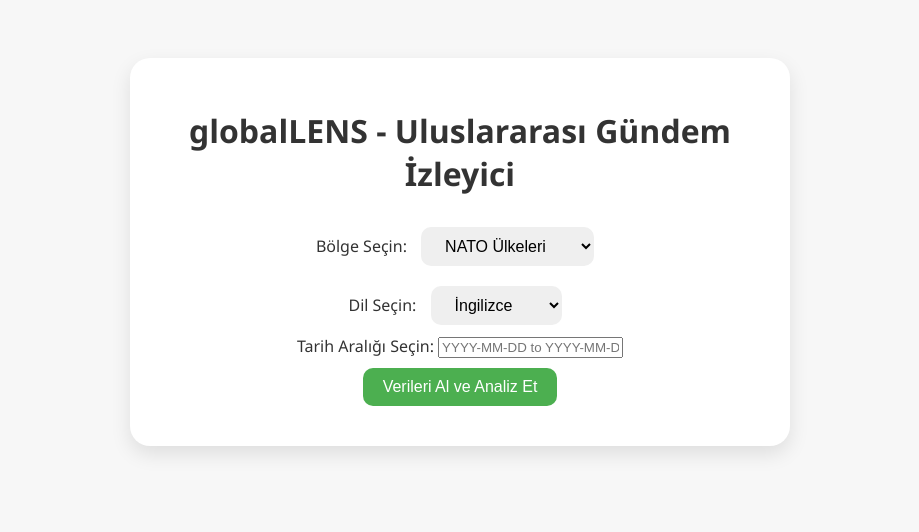
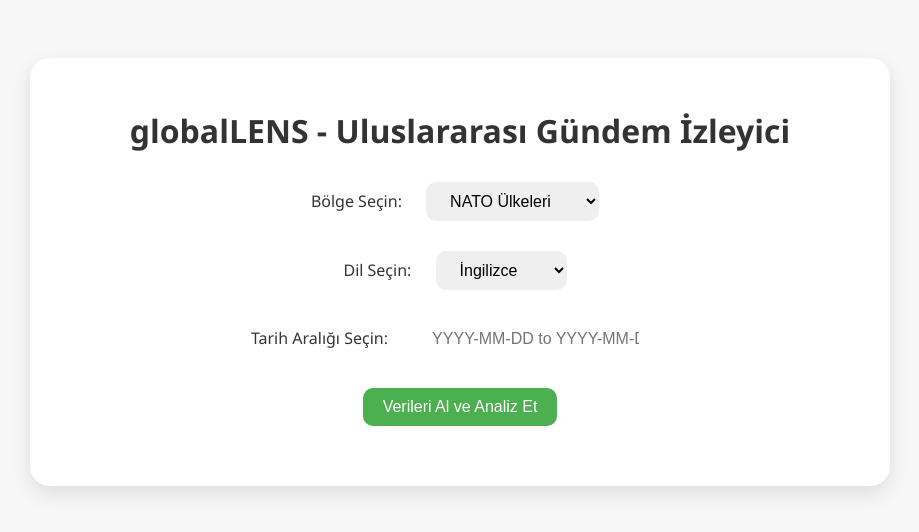
Before and after one commit to Tuhfe/globalLENS, a plain HTML site: page index.html in a window 1280 px wide. Shown: the whole page, without its empty margins (180-1099 px from the left). Drawn offline with Linux system fonts and the light colour scheme.

Commit message:
Update style.css

```diff
--- a/style.css
+++ b/style.css
@@ -7,7 +7,7 @@
 }
 
 .container {
-  max-width: 600px;
+  max-width: 800px;
   margin: 0 auto;
   background: #fff;
   padding: 30px;
@@ -15,17 +15,21 @@
   box-shadow: 0 8px 20px rgba(0,0,0,0.1);
 }
 
-textarea {
-  width: 100%;
-  height: 120px;
-  margin: 10px 0;
-  padding: 10px;
-  font-size: 16px;
-  border-radius: 10px;
-  border: 1px solid #ccc;
+h1 {
+  font-size: 2rem;
+  margin-bottom: 20px;
 }
 
-select, button {
+.form-group {
+  margin: 10px 0;
+}
+
+label {
+  font-size: 16px;
+  margin-right: 10px;
+}
+
+select, input, button {
   padding: 10px 20px;
   margin: 10px;
   font-size: 16px;
@@ -43,7 +47,7 @@
   background-color: #45a049;
 }
 
-#result {
+#analysisResult {
   margin-top: 20px;
   font-size: 18px;
 }
```
